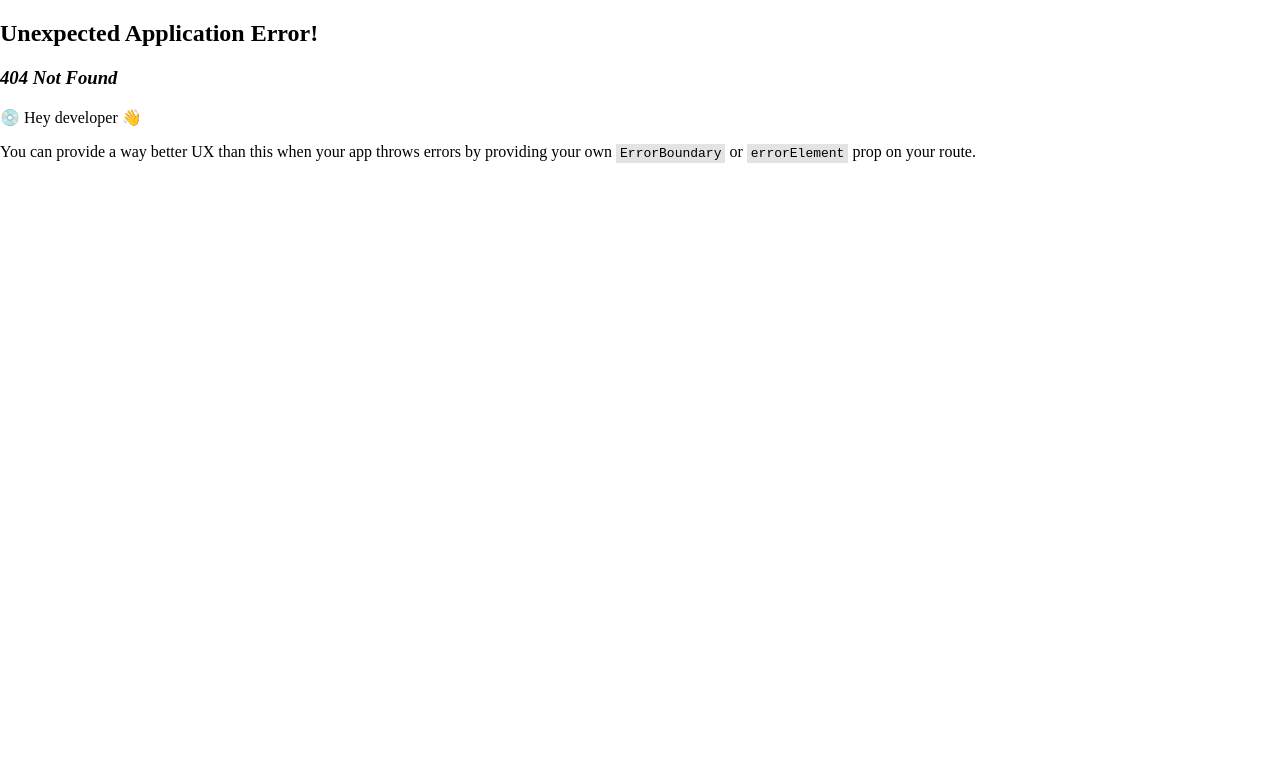
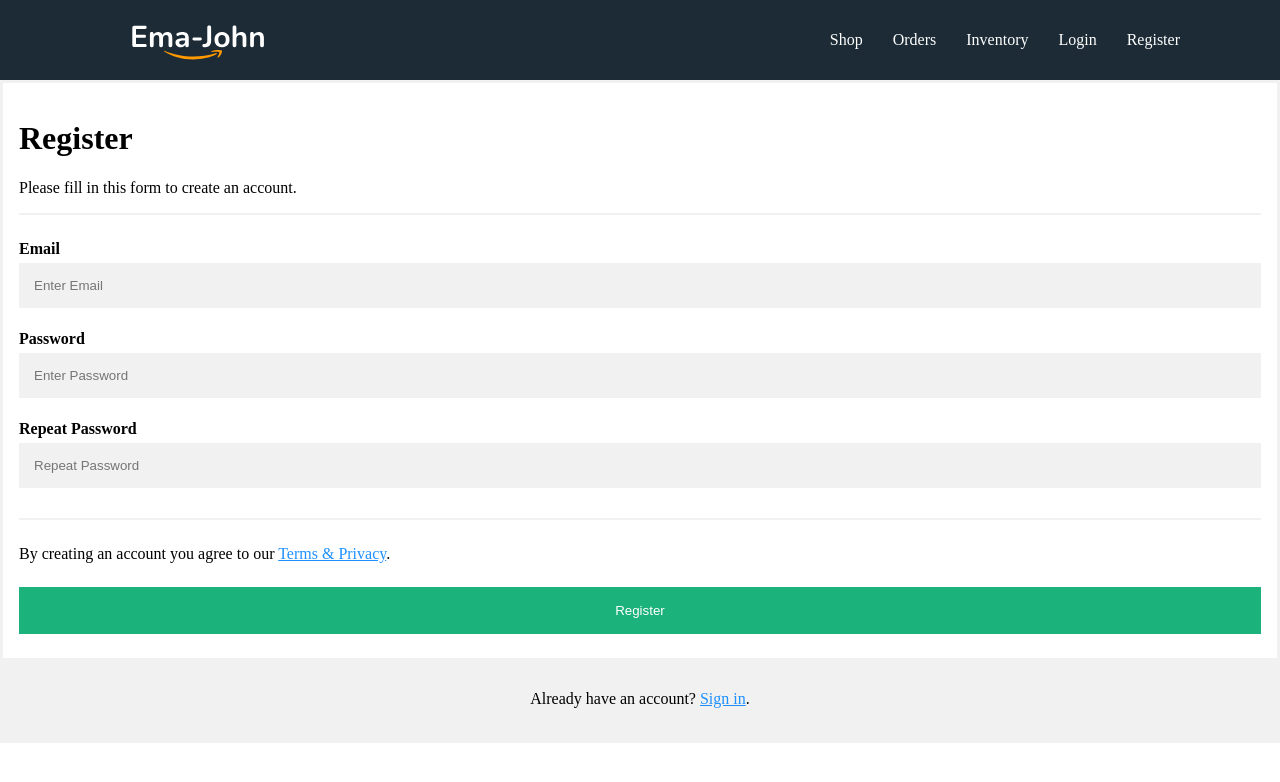
Before and after one commit to shaikat17/ema-jhon-ecommerce, a React (Vite) app: page /register in a window 1280 px wide. Before the commit this address had no page. Shown: the top 782 px of the page. Built offline with nearby package versions, Linux system fonts and the light colour scheme.

Commit message:
registration page made

```diff
--- a/src/components/Header/Header.jsx
+++ b/src/components/Header/Header.jsx
@@ -12,6 +12,7 @@
         <Link to="/orders">Orders</Link>
         <Link to="/inventory">Inventory</Link>
         <Link to="/login">Login</Link>
+        <Link to="/register">Register</Link>
       </div>
     </nav>
   );
--- a/src/components/Login/Login.jsx
+++ b/src/components/Login/Login.jsx
@@ -27,7 +27,7 @@
   </div>
 
   <div class="container" style={{backgroundColor:"#f1f1f1"}}>
-    <Link><button type="button" class="cancelbtn">Register</button></Link>
+    <Link to="/register"><button type="button" class="cancelbtn">Register</button></Link>
     <span class="psw">Forgot <a href="#">password?</a></span>
   </div>
 </form>
--- /dev/null
+++ b/src/components/Register/Register.css
@@ -0,0 +1,53 @@
+/* Add padding to containers */
+.container {
+    padding: 16px;
+    background-color: white;
+  }
+
+  /* Full-width input fields */
+  input[type=text], input[type=password] {
+    width: 100%;
+    padding: 15px;
+    margin: 5px 0 22px 0;
+    display: inline-block;
+    border: none;
+    background: #f1f1f1;
+  }
+
+  input[type=text]:focus, input[type=password]:focus {
+    background-color: #ddd;
+    outline: none;
+  }
+
+  /* Overwrite default styles of hr */
+  hr {
+    border: 1px solid #f1f1f1;
+    margin-bottom: 25px;
+  }
+
+  /* Set a style for the submit button */
+  .registerbtn {
+    background-color: #04AA6D;
+    color: white;
+    padding: 16px 20px;
+    margin: 8px 0;
+    border: none;
+    cursor: pointer;
+    width: 100%;
+    opacity: 0.9;
+  }
+
+  .registerbtn:hover {
+    opacity: 1;
+  }
+
+  /* Add a blue text color to links */
+  a {
+    color: dodgerblue;
+  }
+
+  /* Set a grey background color and center the text of the "sign in" section */
+  .signin {
+    background-color: #f1f1f1;
+    text-align: center;
+  }
--- /dev/null
+++ b/src/components/Register/Register.jsx
@@ -0,0 +1,34 @@
+import React from 'react';
+import './Register.css'
+import { Link } from 'react-router-dom';
+
+const Register = () => {
+    return (
+    <form>
+            <div class="container">
+            <h1>Register</h1>
+            <p>Please fill in this form to create an account.</p>
+            <hr />
+
+            <label for="email"><b>Email</b></label>
+            <input type="text" placeholder="Enter Email" name="email" id="email" required />
+
+            <label for="psw"><b>Password</b></label>
+            <input type="password" placeholder="Enter Password" name="psw" id="psw" required />
+
+            <label for="psw-repeat"><b>Repeat Password</b></label>
+            <input type="password" placeholder="Repeat Password" name="psw-repeat" id="psw-repeat" required />
+            <hr />
+            <p>By creating an account you agree to our <a href="#">Terms & Privacy</a>.</p>
+
+            <button type="submit" class="registerbtn">Register</button>
+  </div>
+
+  <div class="container signin">
+    <p>Already have an account? <Link to="/login">Sign in</Link>.</p>
+  </div>
+</form>
+    );
+};
+
+export default Register;
--- a/src/main.jsx
+++ b/src/main.jsx
@@ -13,6 +13,7 @@
 import cartProductsLoader from './loaders/cartProductsLoader';
 import CheckOut from './components/CheckOut/CheckOut'
 import { AppProvider } from './Context';
+import Register from './components/Register/Register';
 
 const router = createBrowserRouter([
   {
@@ -43,6 +44,10 @@
       {
         path: "login",
         element: <Login/>
+      },
+      {
+        path: "register",
+        element: <Register/>
       }
     ]
   },
```
